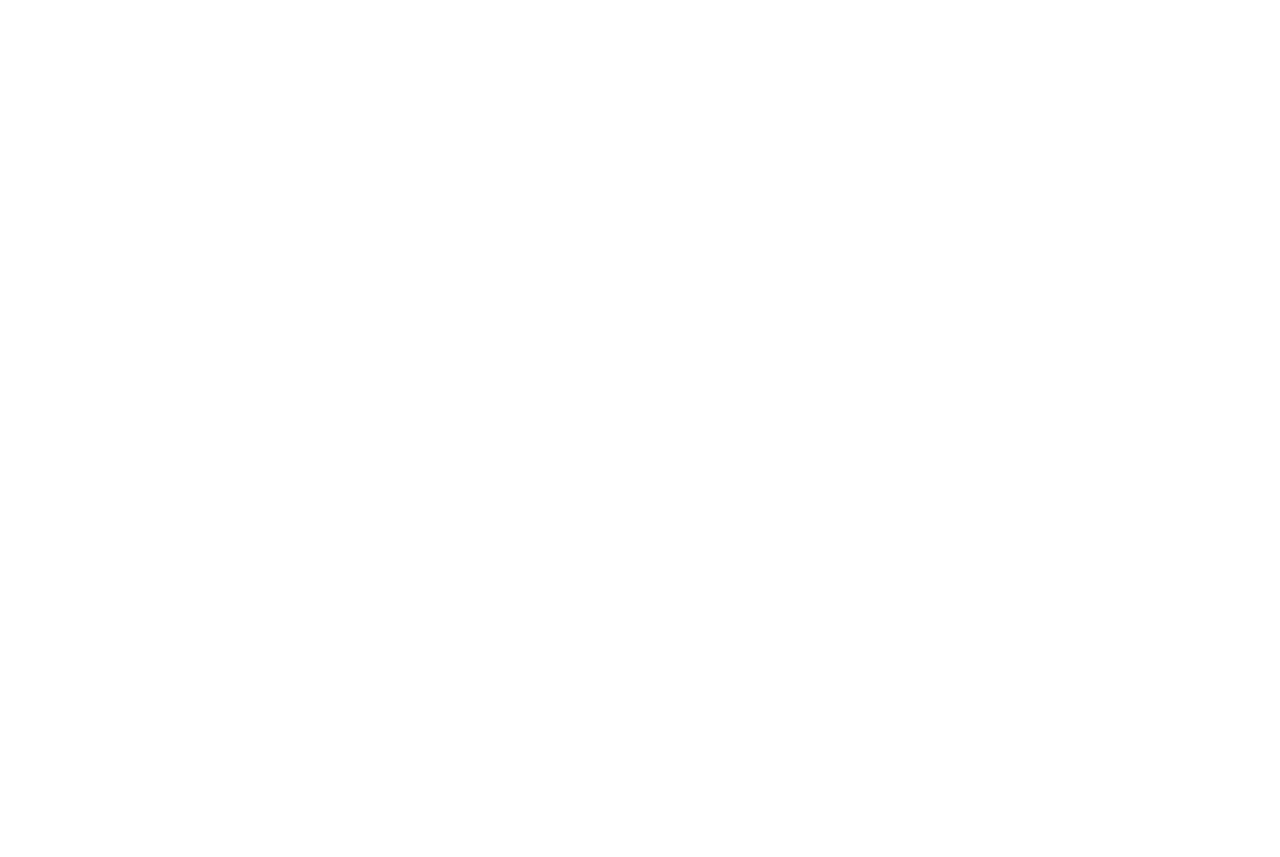
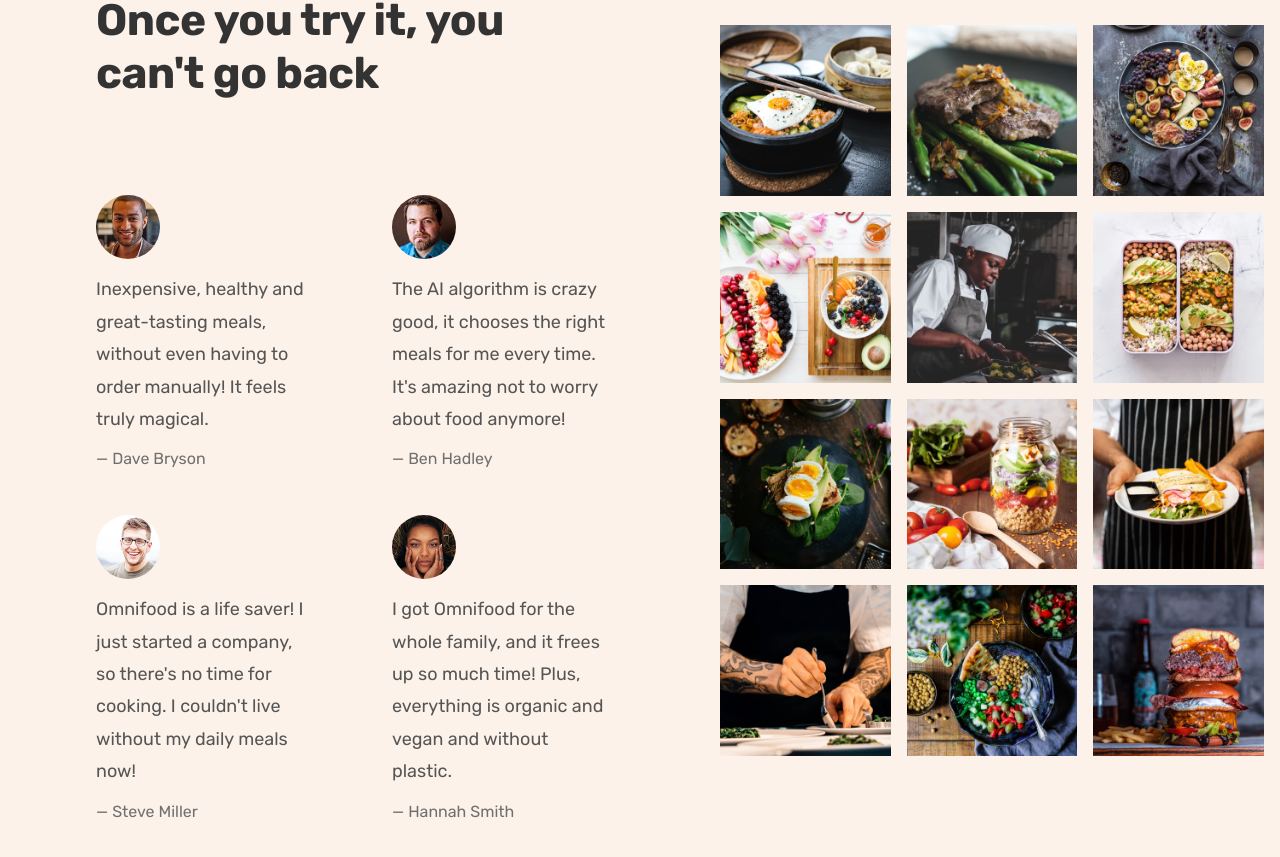
Before and after one commit to Bhavya-Goyal423/omnifood, a React (Create React App) app: page / in a window 1280 px wide. Shown: the part 3683-4540 px from the top of the page. Before the commit the page ends 3549 px from the top, so only its background shows below. Built offline with nearby package versions, Linux system fonts and the light colour scheme.

Commit message:
added testimonial section

```diff
--- a/src/App.jsx
+++ b/src/App.jsx
@@ -3,6 +3,7 @@
 import How from "./components/How Section/How.component";
 import Meals from "./components/Meals Section/Meals.component";
 import Navbar from "./components/Navbar/Navbar.component";
+import Testimonial from "./components/Testimonial Section/Testimonial.component";
 
 function App() {
   return (
@@ -13,6 +14,7 @@
         <Featured />
         <How />
         <Meals />
+        <Testimonial />
       </main>
     </>
   );
--- /dev/null
+++ b/src/components/Testimonial Section/Testimonial.component.jsx
@@ -0,0 +1,139 @@
+import "./Testimonial.styles.css";
+
+export default function Testimonial() {
+  return (
+    <section className="section-testimonials">
+      <div className="testimonials-container">
+        <span className="subheading">Testimonials</span>
+        <h2 className="heading-secondary">
+          Once you try it, you can't go back
+        </h2>
+
+        <div className="testimonials">
+          <figure className="testimonial">
+            <img
+              className="testimonial-img"
+              src="img/customers/dave.jpg"
+              alt="customer dave"
+            />
+            <blockquote className="testimonial-text">
+              Inexpensive, healthy and great-tasting meals, without even having
+              to order manually! It feels truly magical.
+            </blockquote>
+            <p className="testimonial-name"> &mdash; Dave Bryson</p>
+          </figure>
+          <figure className="testimonial">
+            <img
+              className="testimonial-img"
+              src="img/customers/ben.jpg"
+              alt="customer ben"
+            />
+            <blockquote className="testimonial-text">
+              The AI algorithm is crazy good, it chooses the right meals for me
+              every time. It's amazing not to worry about food anymore!
+            </blockquote>
+            <p className="testimonial-name"> &mdash; Ben Hadley</p>
+          </figure>
+          <figure className="testimonial">
+            <img
+              className="testimonial-img"
+              src="img/customers/steve.jpg"
+              alt="customer steve"
+            />
+            <blockquote className="testimonial-text">
+              Omnifood is a life saver! I just started a company, so there's no
+              time for cooking. I couldn't live without my daily meals now!
+            </blockquote>
+            <p className="testimonial-name"> &mdash; Steve Miller</p>
+          </figure>
+          <figure className="testimonial">
+            <img
+              className="testimonial-img"
+              src="img/customers/hannah.jpg"
+              alt="customer hannah"
+            />
+            <blockquote className="testimonial-text">
+              I got Omnifood for the whole family, and it frees up so much time!
+              Plus, everything is organic and vegan and without plastic.
+            </blockquote>
+            <p className="testimonial-name"> &mdash; Hannah Smith</p>
+          </figure>
+        </div>
+      </div>
+      <div className="gallery">
+        <figure className="gallery-item">
+          <img
+            src="img/gallery/gallery-1.jpg"
+            alt="Beautifully arranged food"
+          />
+        </figure>
+        <figure className="gallery-item">
+          <img
+            src="img/gallery/gallery-2.jpg"
+            alt="Beautifully arranged food"
+          />
+        </figure>
+        <figure className="gallery-item">
+          <img
+            src="img/gallery/gallery-3.jpg"
+            alt="Beautifully arranged food"
+          />
+        </figure>
+        <figure className="gallery-item">
+          <img
+            src="img/gallery/gallery-4.jpg"
+            alt="Beautifully arranged food"
+          />
+        </figure>
+        <figure className="gallery-item">
+          <img
+            src="img/gallery/gallery-5.jpg"
+            alt="Beautifully arranged food"
+          />
+        </figure>
+        <figure className="gallery-item">
+          <img
+            src="img/gallery/gallery-6.jpg"
+            alt="Beautifully arranged food"
+          />
+        </figure>
+        <figure className="gallery-item">
+          <img
+            src="img/gallery/gallery-7.jpg"
+            alt="Beautifully arranged food"
+          />
+        </figure>
+        <figure className="gallery-item">
+          <img
+            src="img/gallery/gallery-8.jpg"
+            alt="Beautifully arranged food"
+          />
+        </figure>
+        <figure className="gallery-item">
+          <img
+            src="img/gallery/gallery-9.jpg"
+            alt="Beautifully arranged food"
+          />
+        </figure>
+        <figure className="gallery-item">
+          <img
+            src="img/gallery/gallery-10.jpg"
+            alt="Beautifully arranged food"
+          />
+        </figure>
+        <figure className="gallery-item">
+          <img
+            src="img/gallery/gallery-11.jpg"
+            alt="Beautifully arranged food"
+          />
+        </figure>
+        <figure className="gallery-item">
+          <img
+            src="img/gallery/gallery-12.jpg"
+            alt="Beautifully arranged food"
+          />
+        </figure>
+      </div>
+    </section>
+  );
+}
--- /dev/null
+++ b/src/components/Testimonial Section/Testimonial.styles.css
@@ -0,0 +1,49 @@
+.section-testimonials {
+  background-color: #fdf2e9;
+  display: grid;
+  grid-template-columns: 55fr 45fr;
+  align-items: center;
+}
+
+.testimonials-container {
+  padding: 9.6rem;
+}
+.testimonials {
+  display: grid;
+  grid-template-columns: 1fr 1fr;
+  row-gap: 4.8rem;
+  column-gap: 8rem;
+}
+.testimonial-img {
+  width: 6.4rem;
+  border-radius: 50%;
+  margin-bottom: 1.2rem;
+}
+.testimonial-text {
+  font-size: 1.8rem;
+  line-height: 1.8;
+  margin-bottom: 1.6rem;
+}
+.testimonial-name {
+  font-size: 1.6rem;
+  color: #6f6f6f;
+}
+.gallery {
+  padding: 1.6rem;
+  display: grid;
+  grid-template-columns: 1fr 1fr 1fr;
+  gap: 1.6rem;
+}
+
+.gallery-item {
+  overflow: hidden;
+}
+
+.gallery-item img {
+  display: block;
+  width: 100%;
+  transition: all 0.3s;
+}
+.gallery img:hover {
+  transform: scale(1.1);
+}
```
